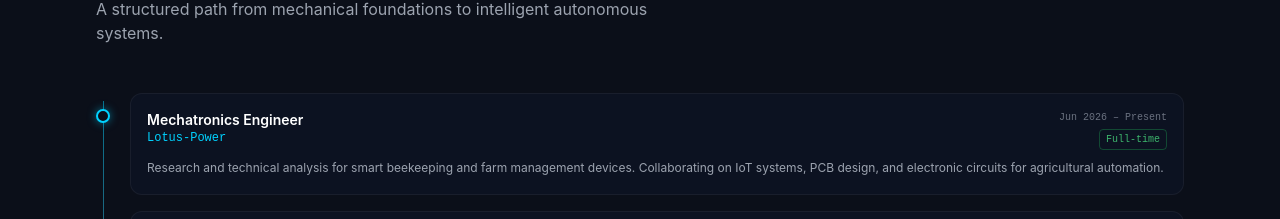
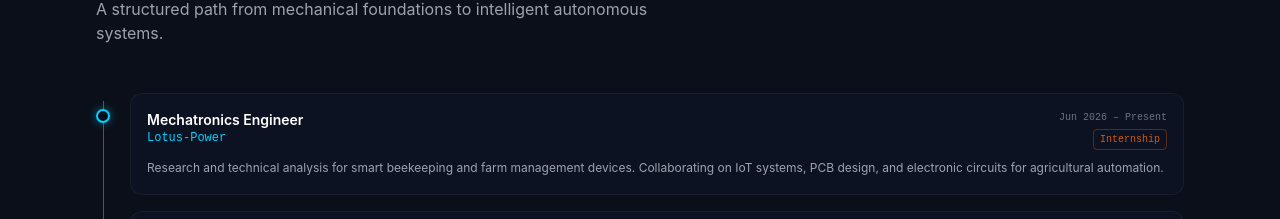
Before and after one commit to b-sameh/bola-sameh-portfolio, a Next.js app: page /bola-sameh-portfolio/ in a window 1280 px wide. Shown: the part 2419-2638 px from the top of the page. Built offline with nearby package versions, Linux system fonts and the light colour scheme.

Commit message:
Fix Lotus-Power job type: change Full-time to Internship

```diff
--- a/src/components/Timeline.tsx
+++ b/src/components/Timeline.tsx
@@ -6,7 +6,7 @@ const timeline = [
     role: 'Mechatronics Engineer',
     org: 'Lotus-Power',
     period: 'Jun 2026 – Present',
-    type: 'Full-time',
+        type: 'Internship',
     accent: 'cyan',
     description: 'Research and technical analysis for smart beekeeping and farm management devices. Collaborating on IoT systems, PCB design, and electronic circuits for agricultural automation.',
   },
```
